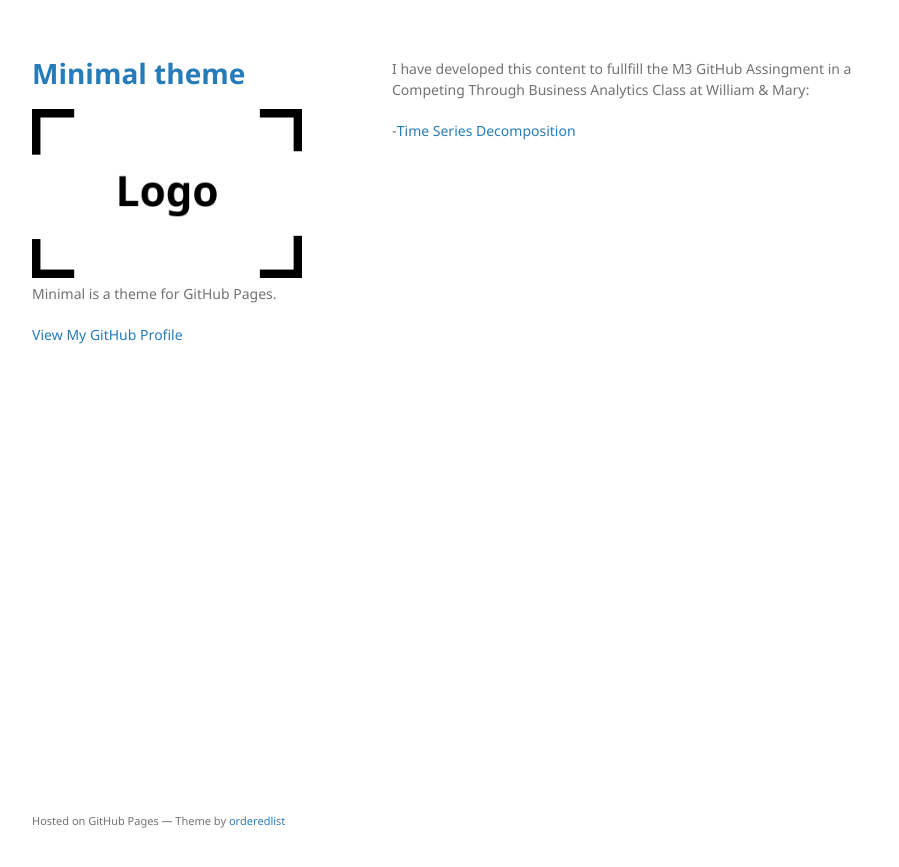
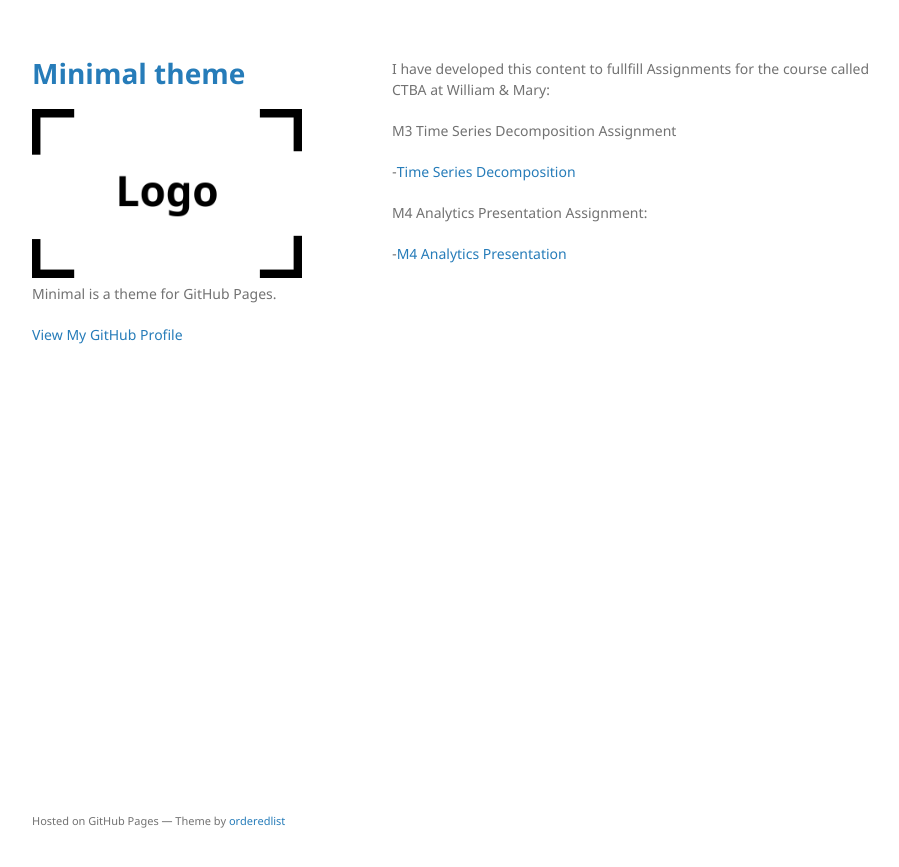
Before and after one commit to JoshuaAman/JoshuaAman.github.io, a Jekyll site: the page built from index.md, in a window 1280 px wide. Shown: the top 867 px of the page, without its empty margins (178-1077 px from the left). Built offline with Jekyll 4.4.1, drawn with Linux system fonts in a browser that asks for light colours; our own code applies the rules of GitHub Pages for plain Markdown files.

Commit message:
Update index.md

```diff
--- a/index.md
+++ b/index.md
@@ -1,8 +1,15 @@
 ---
-title: M3: GitHub Portfolio Assignment
+title: Competing Through Business Analytics (CTBA)
 Description: By Joshua Aman
 ---
 
-I have developed this content to fullfill the M3 GitHub Assingment in a Competing Through Business Analytics Class at William & Mary:
+I have developed this content to fullfill Assignments for the course called CTBA at William & Mary:
+
+M3 Time Series Decomposition Assignment
 
 -[Time Series Decomposition](/TimeSeriesData/index.md)
+
+
+M4 Analytics Presentation Assignment:
+
+-[M4 Analytics Presentation](/M4AnalyticsPresentation/index.md)
```
